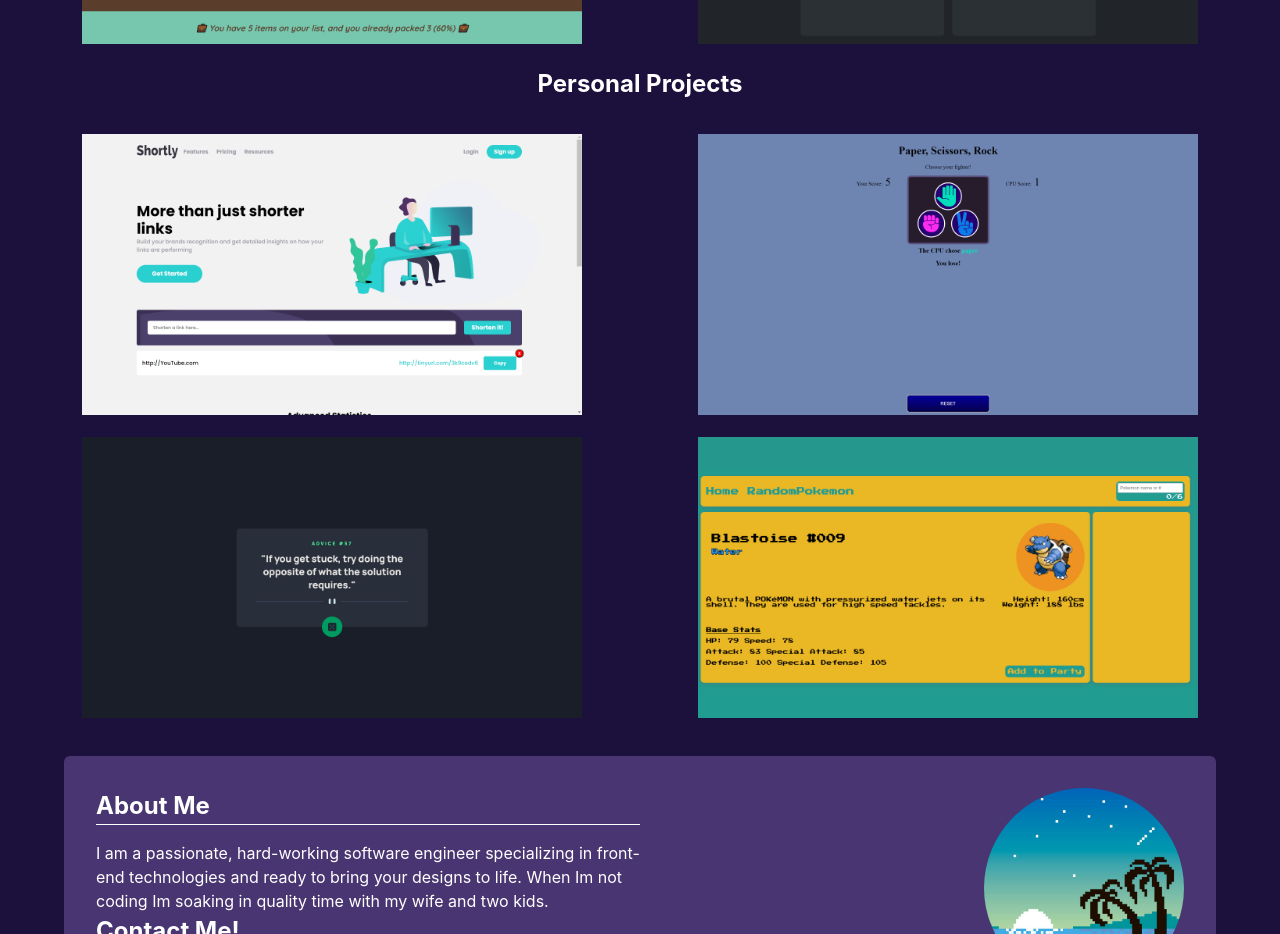
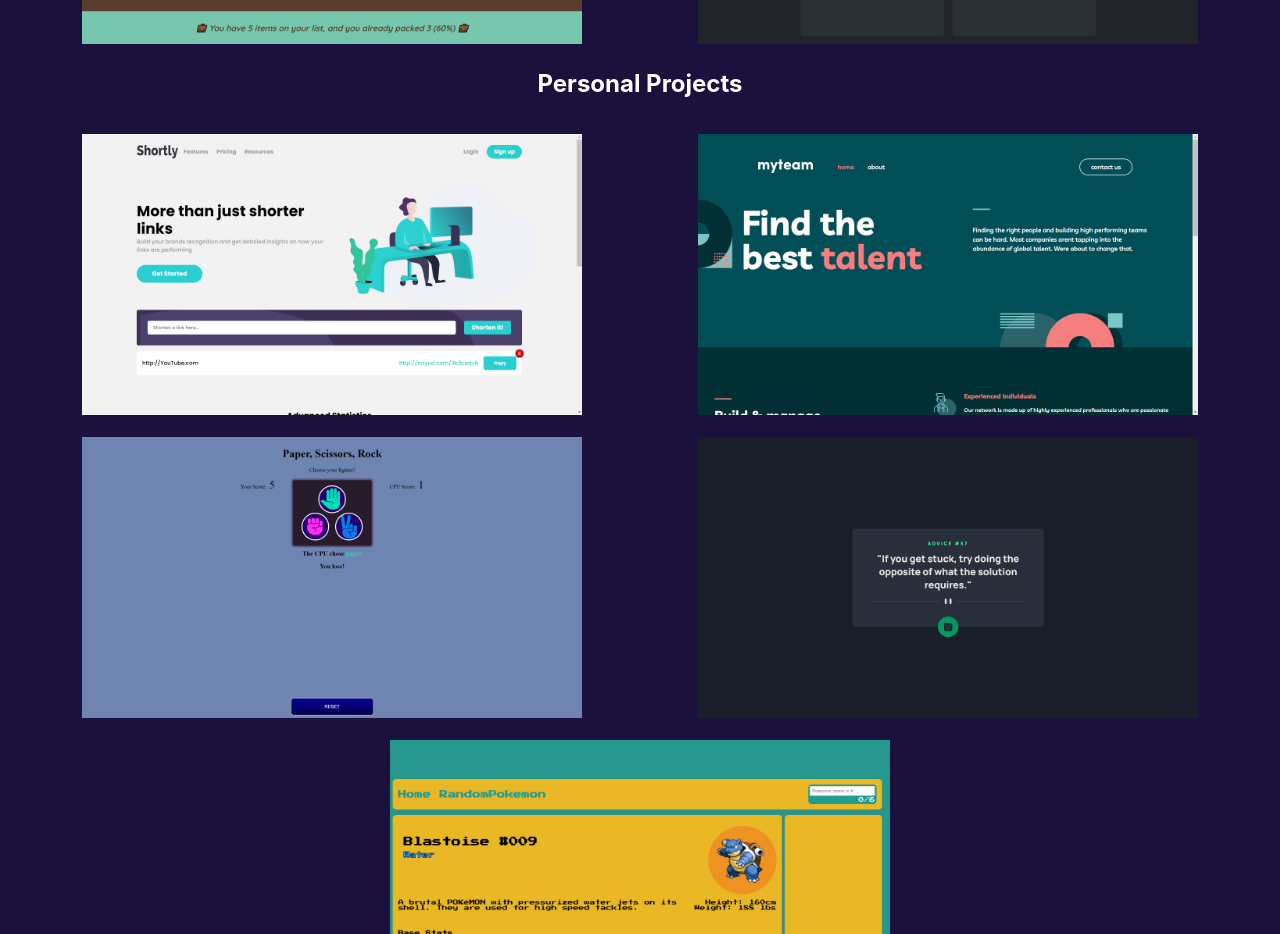
Before and after one commit to codyivy0/myPortfolio, a React (Vite) app: page / in a window 1280 px wide. Shown: the part 945-1879 px from the top of the page. Built offline with nearby package versions, Linux system fonts and the light colour scheme.

Commit message:
added myTeam

```diff
--- a/src/components/projects/projects.jsx
+++ b/src/components/projects/projects.jsx
@@ -95,10 +95,21 @@ const Projects = () => {
             </p>
           </div>
         </a>
-        <a
-          className={styles.projectLink}
-          href="https://janken-id.netlify.app/"
-        >
+        <a className={styles.projectLink} href="https://myteam-id.netlify.app/">
+          <img
+            className={styles.project}
+            src="/my-team-SS.jpg"
+            alt="myTeam talent agency"
+          />
+          <div className={styles.infoCard}>
+            <h2>myTeam</h2>
+            <p>
+              A beautiful responsive multi-page application utilizing
+              react-router.
+            </p>
+          </div>
+        </a>
+        <a className={styles.projectLink} href="https://janken-id.netlify.app/">
           <img
             className={styles.project}
             src="/jankenSS.png"
```
Also changed, not shown: public/my-team-SS.jpg (added).
